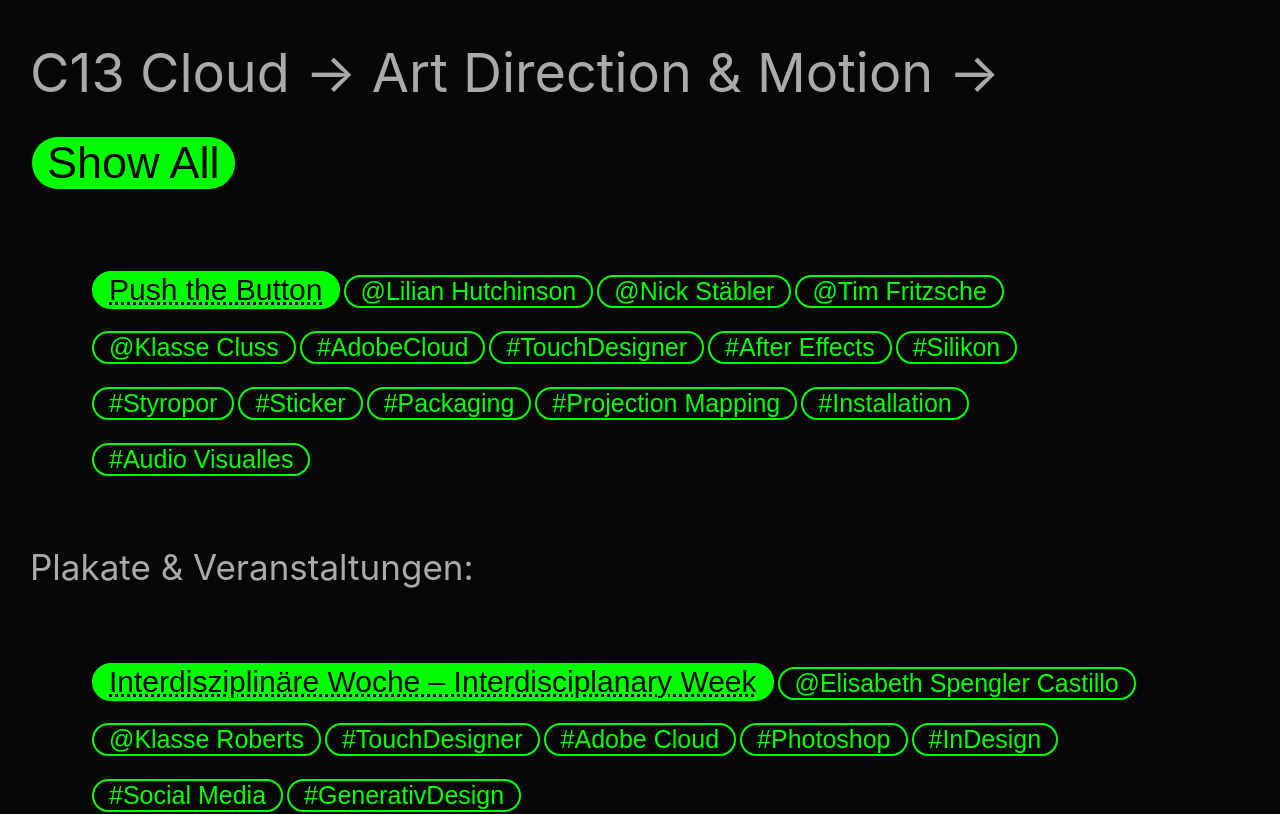
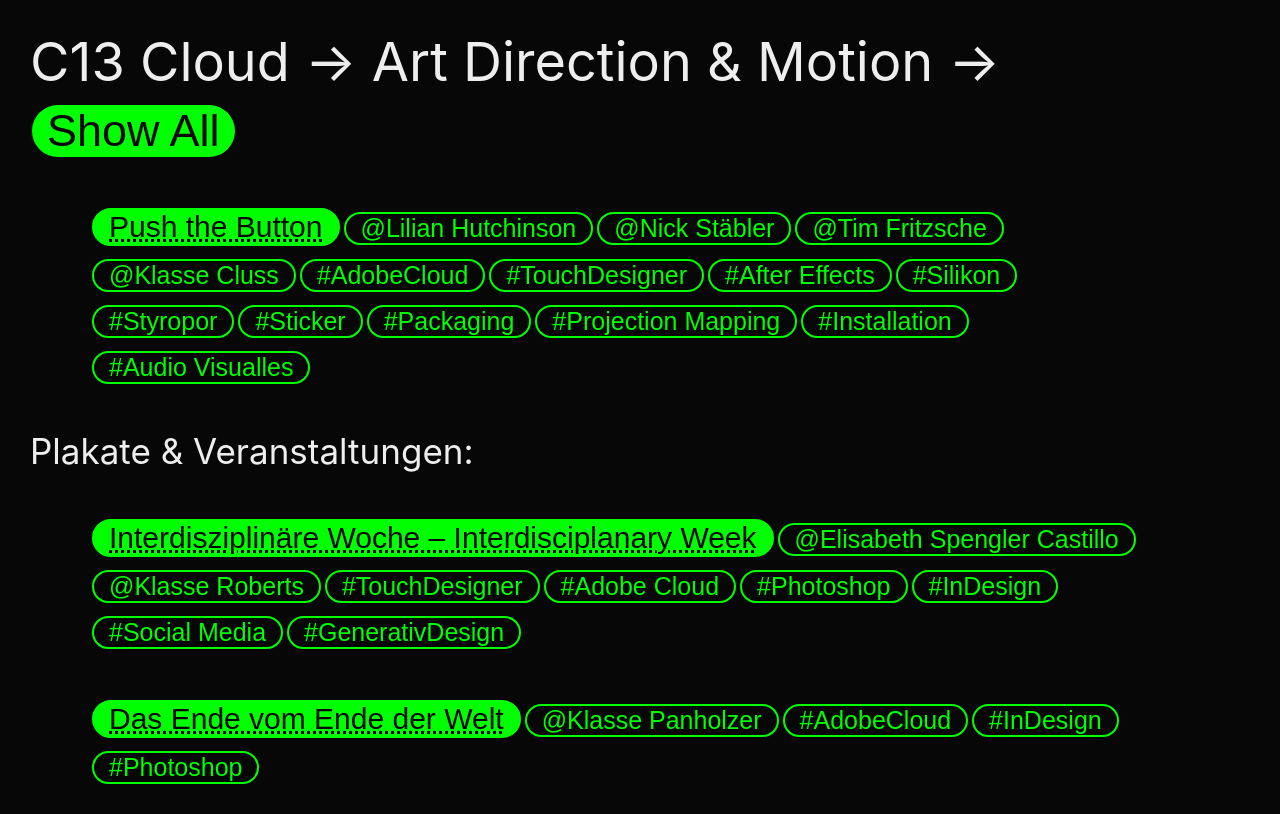
Before and after one commit to hashtagasp/hashtagasp.github.io, a Vue app: page / in a window 1280 px wide. Shown: the top 814 px of the page. Built offline with nearby package versions, Linux system fonts and the light colour scheme.

Commit message:
changes
changes

```diff
--- a/src/App.vue
+++ b/src/App.vue
@@ -1038,7 +1038,6 @@ li::marker{
   left: 50%;
   margin-top: -360px;
   margin-left: -640px;
-  backdrop-filter: blur(10px);
 }
 
 .button {
--- a/src/assets/base.css
+++ b/src/assets/base.css
@@ -60,12 +60,12 @@
 
 body {
   min-height: 100vh;
-  color: #aaa;
+  color: #eee;
   background: #070707;
   transition:
     color 0.5s,
     background-color 0.5s;
-  line-height: 1.6;
+  line-height: 1.2;
   font-family:
     Inter,
     -apple-system,
@@ -79,7 +79,6 @@ body {
     'Droid Sans',
     'Helvetica Neue',
     sans-serif;
-  font-size: 35px;
   text-rendering: optimizeLegibility;
   -webkit-font-smoothing: antialiased;
   -moz-osx-font-smoothing: grayscale;
```
Also changed, not shown: 5 other files (tests, documents, lock files or other folders).
